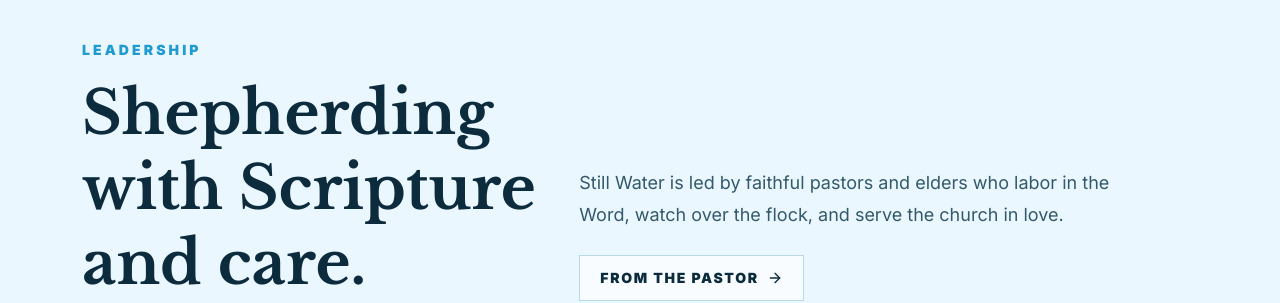
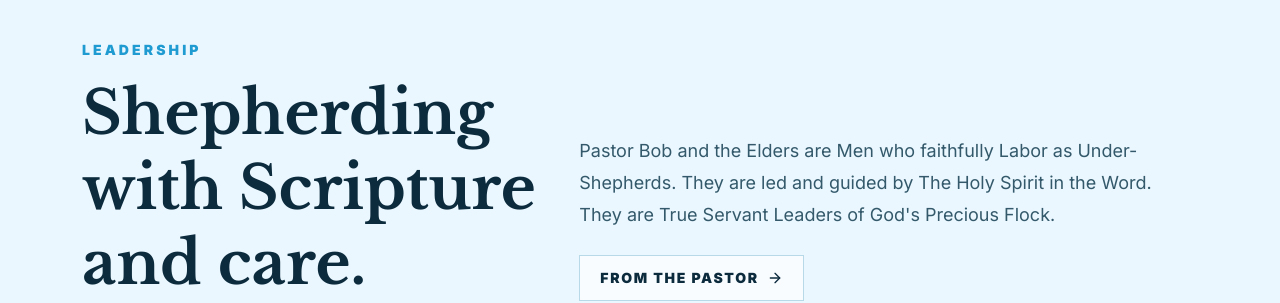
Before and after one commit to edesent/stillwater-christian-fellowship, a Next.js app: page / in a window 1280 px wide. Shown: the part 5800-6103 px from the top of the page. Built offline with nearby package versions, Linux system fonts and the light colour scheme.

Commit message:
Update Leadership section description text

```diff
--- a/src/app/page.tsx
+++ b/src/app/page.tsx
@@ -531,8 +531,9 @@ function Leadership() {
           </div>
           <div className="max-w-xl">
             <p className="text-lg leading-8 text-ink-soft">
-              Still Water is led by faithful pastors and elders who labor in the
-              Word, watch over the flock, and serve the church in love.
+              Pastor Bob and the Elders are Men who faithfully Labor as
+              Under-Shepherds. They are led and guided by The Holy Spirit in the
+              Word. They are True Servant Leaders of God's Precious Flock.
             </p>
             <Link
               href="/from-the-pastor"
```
